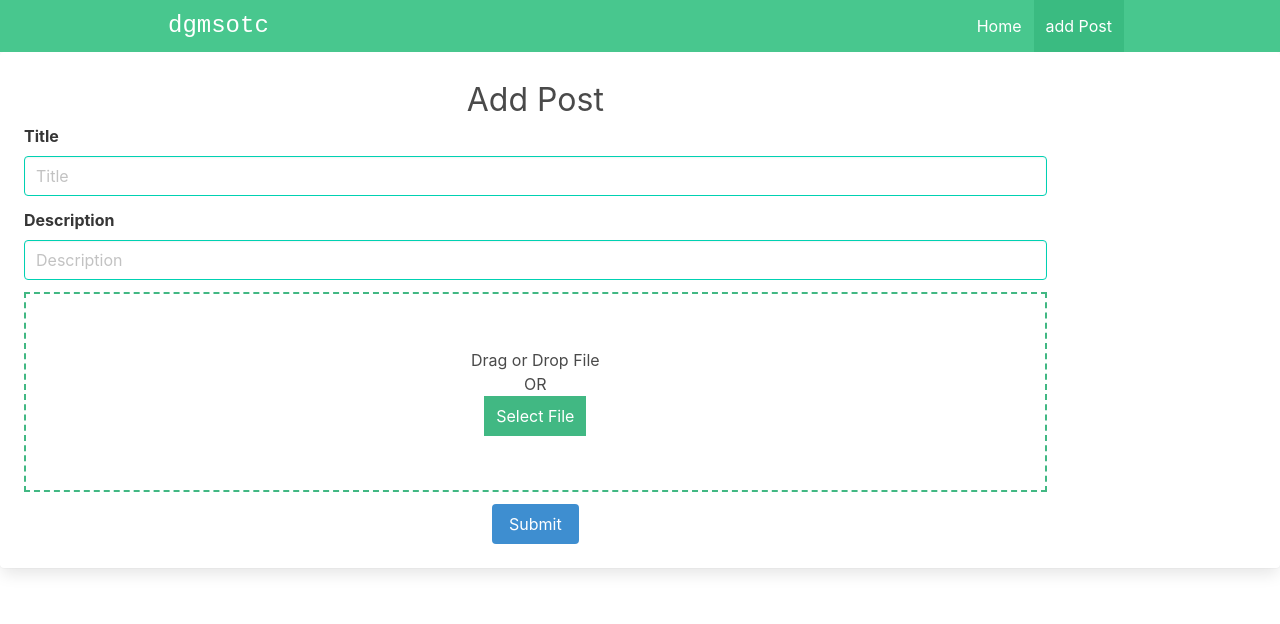
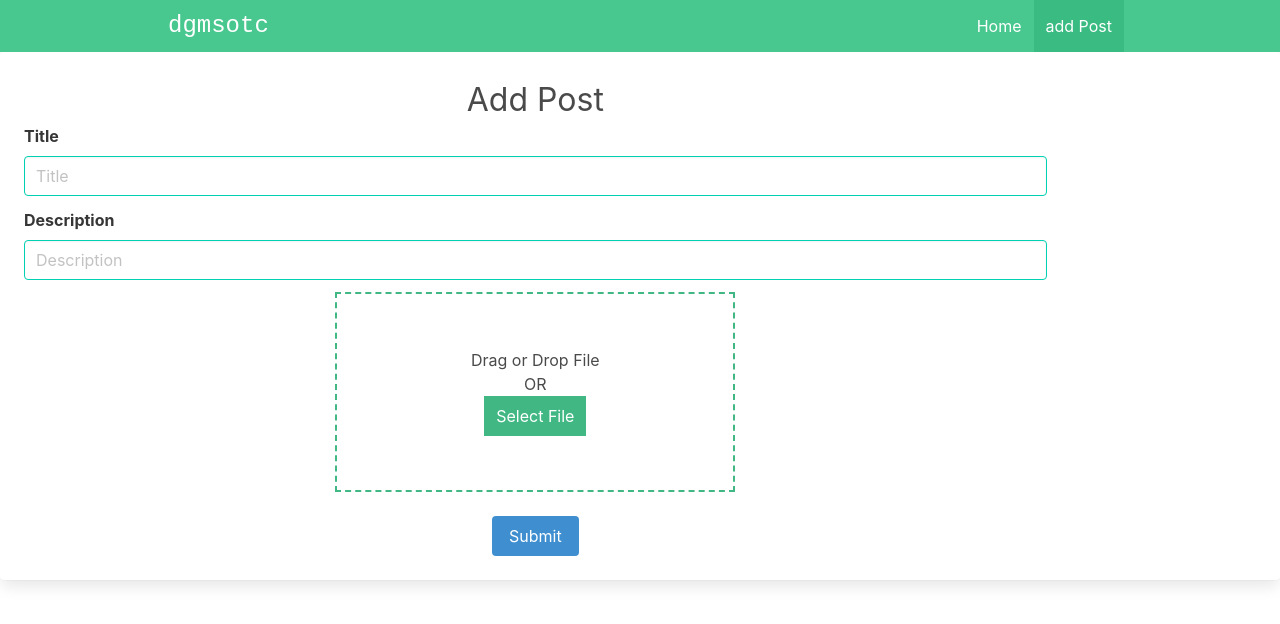
Before and after one commit to des-albert/vueFire, a Vue app: page /addPost in a window 1280 px wide. Shown: the top 624 px of the page. Built offline with nearby package versions, Linux system fonts and the light colour scheme; no server answers; the database is empty.

Commit message:
first commit

```diff
--- a/src/components/Carousel/Slide.vue
+++ b/src/components/Carousel/Slide.vue
@@ -1,6 +1,6 @@
 <template>
   <div class="slide">
-    <transition name="slide">
+    <transition name="fade" mode="out-in" duration="250">
       <slot  />
     </transition>
 
@@ -13,3 +13,34 @@
 
 
 </script>
+<style>
+.fade-enter-active,
+.fade-leave-active {
+  transition: opacity 250ms ease;
+}
+
+.fade-enter,
+.fade-leave-to {
+  opacity: 0;
+}
+
+@keyframes bounce {
+  0%,
+  20%,
+  53%,
+  80%,
+  100% {
+    transform: translate3d(0, 0, 0);
+  }
+  40%,
+  43% {
+    transform: translate3d(0, -20px, 0);
+  }
+  70% {
+    transform: translate3d(0, -10px, 0);
+  }
+  90% {
+    transform: translate3d(0, -4px, 0);
+  }
+}
+</style>
--- a/src/components/DropZone.vue
+++ b/src/components/DropZone.vue
@@ -5,7 +5,7 @@
       @dragover.prevent
       @drop.prevent="toggleActive"
       :class="{ 'active-dropzone': active }"
-      class="dropzone is-flex-direction-column"
+      class="dropzone is-flex-direction-column is-"
     >
       <span>Drag or Drop File</span>
       <span>OR</span>
@@ -20,7 +20,6 @@ export default {
   data() {
     return {
       active: false,
-
     }
   },
   methods: {
@@ -36,9 +35,9 @@ export default {
 <style scoped lang="scss">
   .dropzone {
     position: relative;
+    width: 400px;
     height: 200px;
-    display: flex;
-    flex-direction: column;
+    display: inline-flex;
     justify-content: center;
     align-items: center;
     border: 2px dashed #41b883;
--- a/src/views/AddPost.vue
+++ b/src/views/AddPost.vue
@@ -13,9 +13,12 @@
               <label class="label label has-text-left">Description</label>
               <input class="input is-primary" type="text" placeholder="Description" v-model="description">
             </div>
+            <div class="field">
             <DropZone @drop.prevent="drop" @change="selectedFile" />
+            <p v-show="showFile">File: {{ dropzoneFile.name }}</p>
 
             <progress v-show="showProgress" class="progress pt-3" :value="progress" max="100">{{ progress }}</progress>
+            </div>
             <div class="field pt-3">
               <button @click="addPost" class="button is-info">Submit</button>
             </div>
@@ -51,6 +54,7 @@
         errors: [],
         progress: 0,
         showProgress: false,
+        showFile: false,
         results: null,
         file: null,
 
@@ -63,15 +67,18 @@
 
       drop(event)   {
         this.dropzoneFile = event.dataTransfer.files[0]
+        this.showFile = true
       },
 
       selectedFile() {
         this.dropzoneFile = document.querySelector(".dropzoneFile").files[0]
+        this.showFile = true
       },
 
       async addPost() {
         this.file = this.dropzoneFile
         let reader = new FileReader()
+        this.showProgress = true
         reader.addEventListener(
           'load',
           function() {
@@ -81,6 +88,7 @@
             this.formData.append('tags', this.tags)
             this.formData.append('file', this.fileContents)
             let cloudinaryUploadURL = `https://api.cloudinary.com/v1_1/${this.cloudName}/upload`
+
             let requestObj = {
               url: cloudinaryUploadURL,
               method: 'POST',
@@ -89,7 +97,7 @@
                 this.progress = Math.round((progressEvent.loaded * 100.0) / progressEvent.total)
               }.bind(this)
             }
-            this.showProgress = true
+
             axios(requestObj)
               .then(response => {
                 this.results = response.data
@@ -107,6 +115,7 @@
                   1000
                 )
                 this.storePost(this.title, this.description, this.imageUrl)
+                this.showFile = false
               })
           }.bind(this),
             false
```
